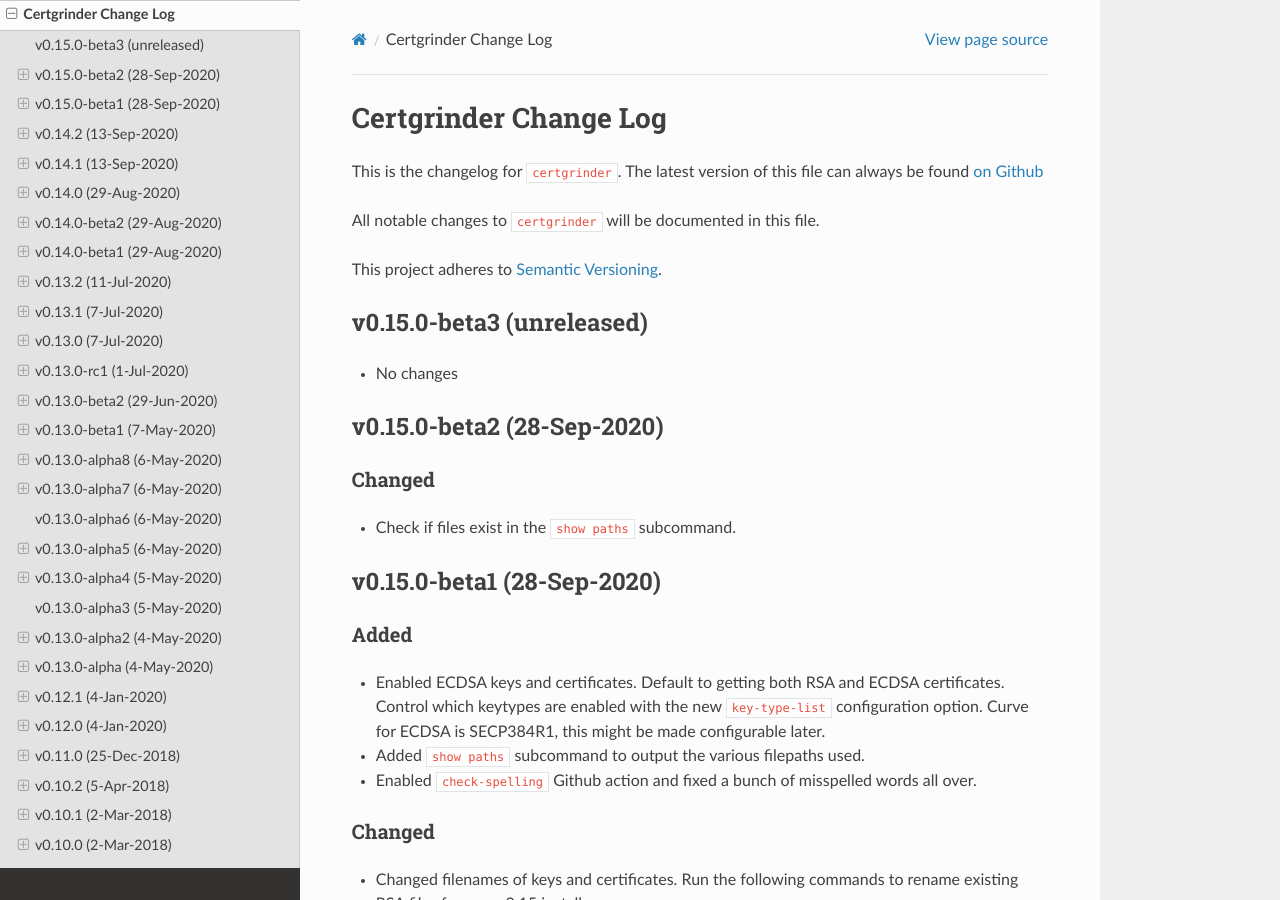
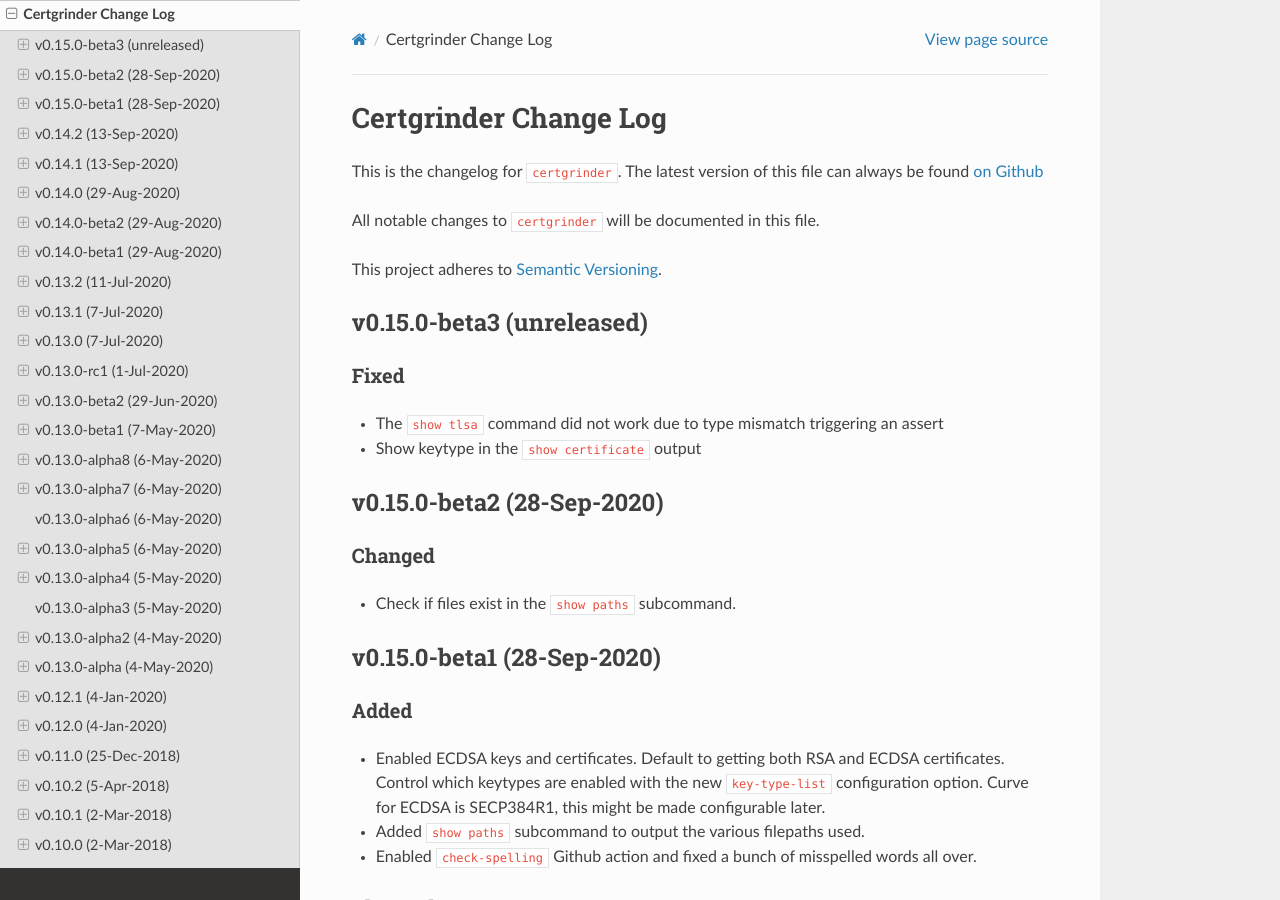
Before and after one commit to tykling/certgrinder, a Sphinx documentation site: the page built from docs/certgrinder-changelog.rst, in a window 1280 px wide and 900 px high. Built offline with Sphinx 7.4.7 and the Read the Docs theme 2.0.0, drawn with Linux system fonts in a browser that asks for light colours.

Commit message:
switch to using int as type for tlsa-port argument, show keytype in the 'show certificate' output

```diff
--- a/docs/certgrinder-changelog.rst
+++ b/docs/certgrinder-changelog.rst
@@ -11,7 +11,11 @@
 
 v0.15.0-beta3 (unreleased)
 --------------------------
-- No changes
+
+Fixed
+~~~~~
+- The ``show tlsa`` command did not work due to type mismatch triggering an assert
+- Show keytype in the ``show certificate`` output
 
 
 v0.15.0-beta2 (28-Sep-2020)
```
Also changed, not shown: 2 other files.
